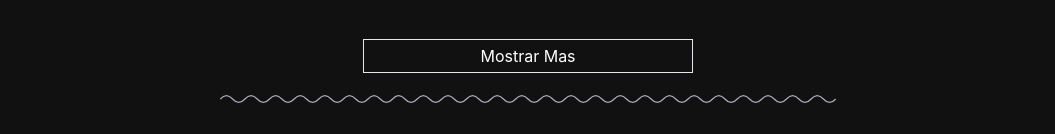
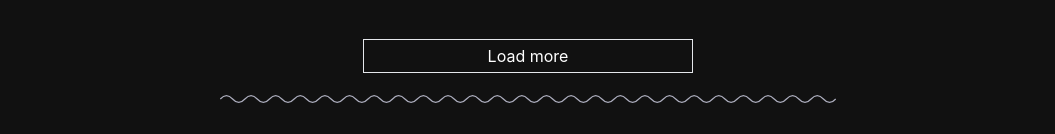
Before and after one commit to Nachito02/Portfolio, a React (Create React App) app: page / in a window 1280 px wide. Shown: the part 1893-2027 px from the top of the page, without its empty margins (112-1167 px from the left). Built offline with nearby package versions, Linux system fonts and the light colour scheme.

Commit message:
add emprendar project

```diff
--- a/src/components/Projects/Projects.jsx
+++ b/src/components/Projects/Projects.jsx
@@ -140,11 +140,11 @@ const Projects = () => {
             className=""
             onClick={() => (setProyects(projectsData.length), setView(!view))}
           >
-            Mostrar Mas
+           Load more
           </button>
         ) : (
           <button className="" onClick={() => (setProyects(6), setView(!view))}>
-            Load more
+           Close
           </button>
         )}
       </div>
```
